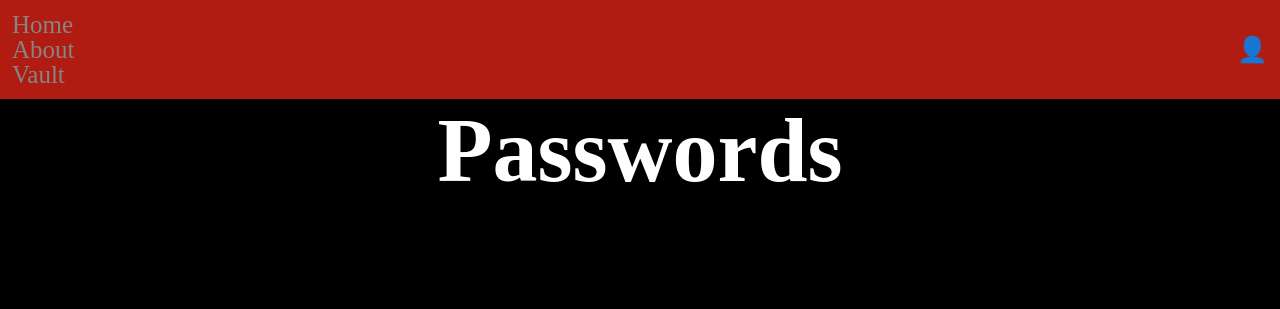
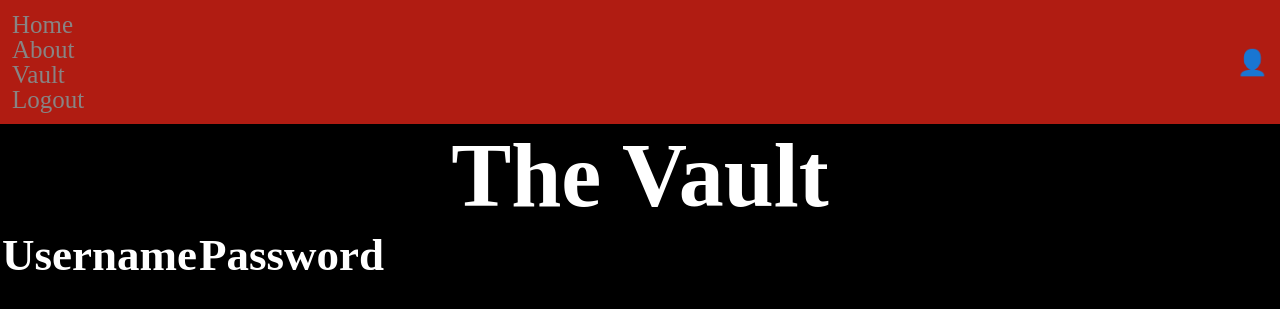
Before and after one commit to loedetyler/LoedePasswordVault, a Django app: page /vault/ in a window 1280 px wide. Shown: the top 309 px of the page. Run offline with Django 4.2, Linux system fonts and the light colour scheme; a user stored in the database is signed in; lists and menus that the app fills with data are empty.

Commit message:
Logout button added and works

```diff
--- a/passwordvault/urls.py
+++ b/passwordvault/urls.py
@@ -25,6 +25,6 @@ urlpatterns = [
     path('vault/', include('vault.urls')),
     path('users/login/', views.login_view, name="login"),
     path('users/register/', views.register_view, name="register"),
-    #path('dashboard/', views.dashboard),
+    path('users/logout/', views.logout_view, name="logout"),
     #path('invalid/', views.invalid),
 ]
--- a/templates/layout.html
+++ b/templates/layout.html
@@ -25,6 +25,7 @@
                 <li><a href="/">Home</a></li>
                 <li><a href="/about">About</a></li>
                 <li><a href="/vault">Vault</a></li>
+                <li><a href="/users/logout">Logout</a></li>
             </ul>
         </div>
         {% else %}
--- a/vault/templates/vault/vault_list.html
+++ b/vault/templates/vault/vault_list.html
@@ -1,9 +1,16 @@
+<!--Where all the passwords will be stored-->
 {% extends 'layout.html' %}
 
 {% block title %}
-    Passwords List
+    Vault
 {% endblock %}
 
 {% block content %}
-    <h1>Passwords</h1>
+    <h1>The Vault</h1>
+    <table>
+        <tr>
+            <th>Username</th>
+            <th>Password</th>
+        </tr>
+    </table>
 {% endblock %}
```
Also changed, not shown: passwordvault/views.py (+8 -4 lines), templates/dashboard.html (+15 -0 lines), templates/users/logout.html (added, +12 -0 lines), db.sqlite3.
